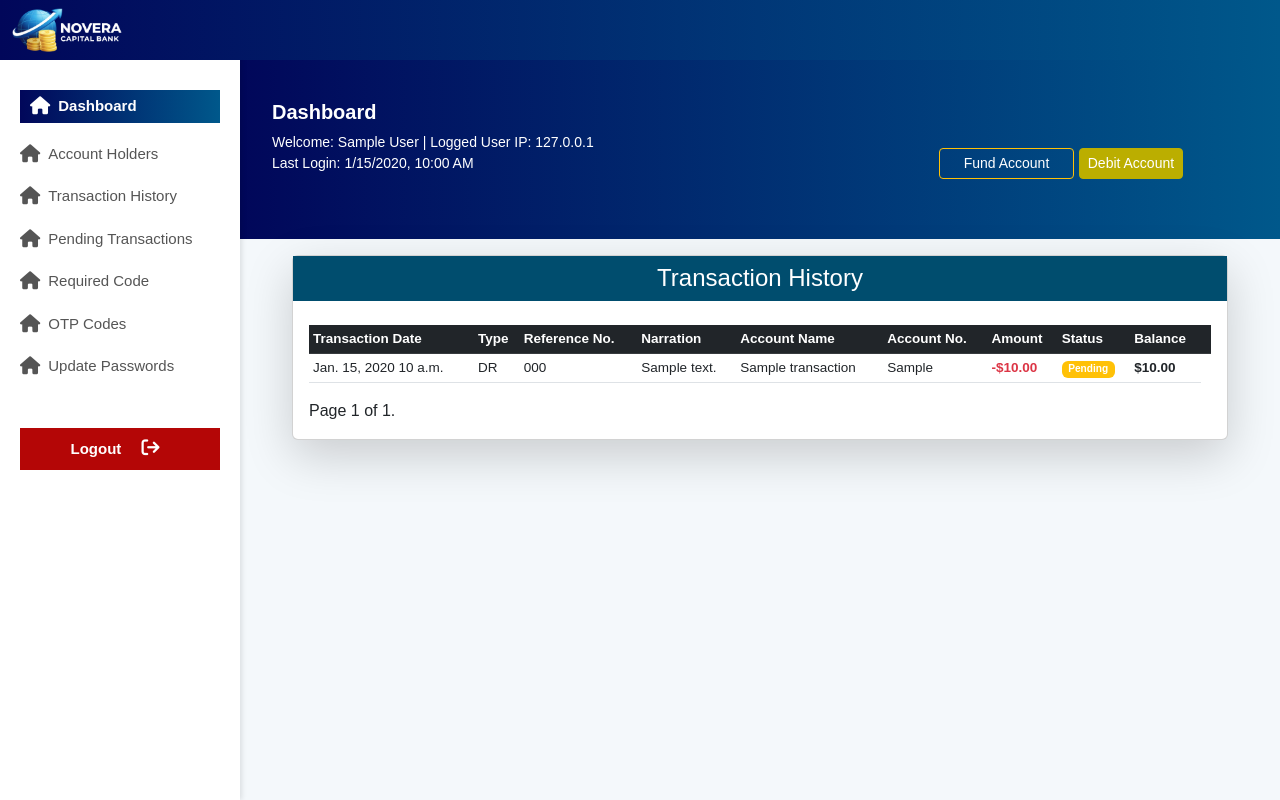
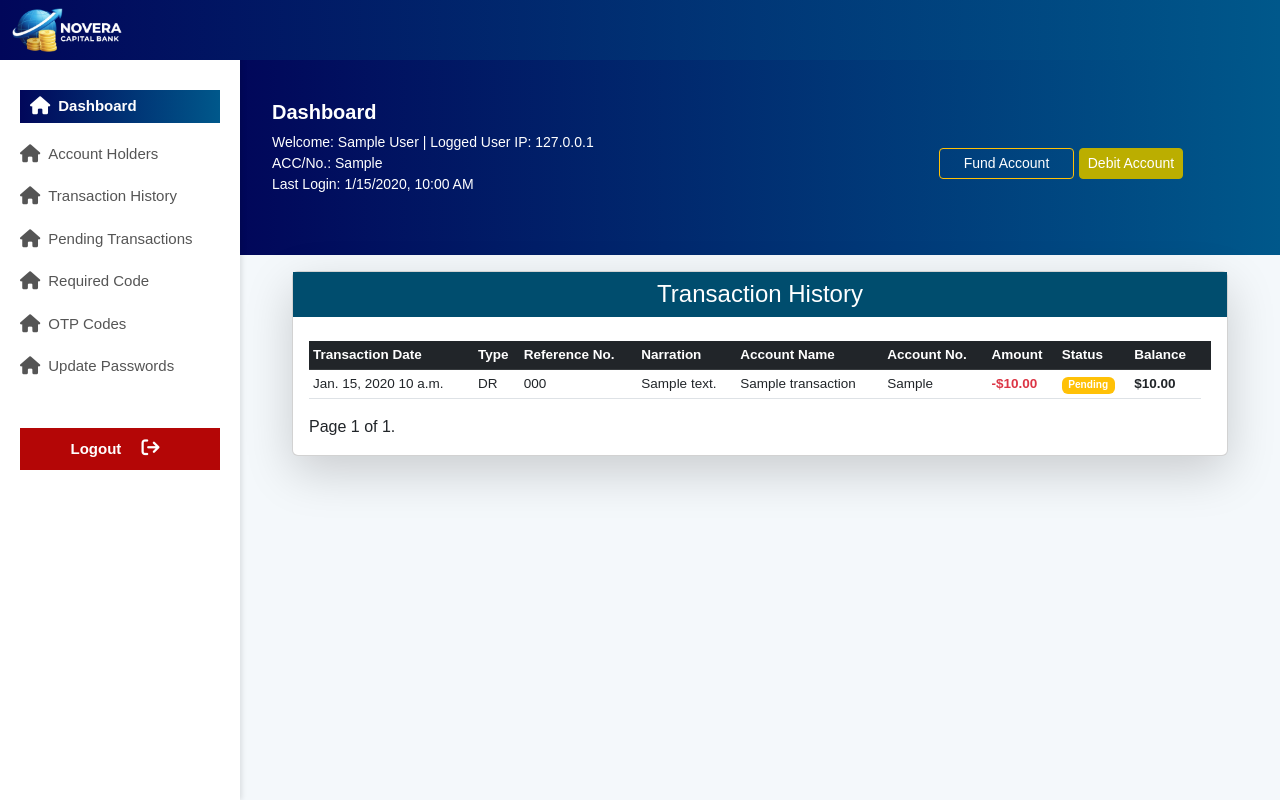
Before and after one commit to nathaniel634/noveracapital, a Django app: page /account/customer/statement/ in a window 1280 px wide. Run offline with Django 4.2, Linux system fonts and the light colour scheme; a user stored in the database is signed in; tables that the repository leaves empty hold one stand-in row (values such as "Sample post"); some libraries are stand-ins or nearby versions.

Commit message:
added account number in dahsboard

```diff
--- a/templates/customer/included/top_top.html
+++ b/templates/customer/included/top_top.html
@@ -12,10 +12,13 @@
                   {{user_ip_address}}
                 </span>
               </p>
+              <p id="acc_no">
+                ACC/No.: {{ request.user.account.account_no }}
+              </p>
               <p id="last-login" data-time="{{ request.user.last_login|date:'c' }}">
                 Date/Time: {{ request.user.last_login }}
               </p>
-              <!-- <p id="last-login">Date/Time: {{request.user.last_login}}</p> -->
+
             </div>
             <div class="col-md-4 mt-5">
               <div class="">
```
